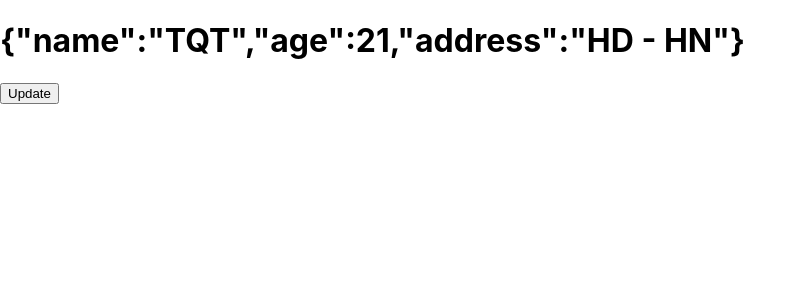
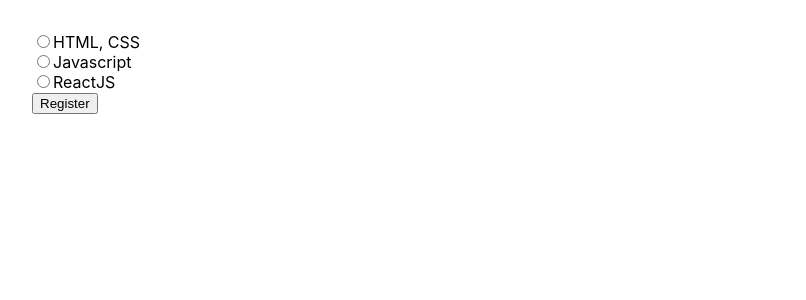
Before and after one commit to tungtq123/tiktok, a React (Create React App) app: page / in a window 1280 px wide. Shown: the top 300 px of the page, without its empty margins (0-806 px from the left). Built offline with nearby package versions, Linux system fonts and the light colour scheme.

Commit message:
update App.js index.js

```diff
--- a/src/App.js
+++ b/src/App.js
@@ -1,32 +1,117 @@
 import { useState } from 'react'
 
 
+// Ex 1:
+// function App() {
+
+// const [take, setTake] = useState('Chưa lấy phần thưởng')
+
+// const gifts = [
+//   "CPU 19",
+//   "RAM 32GB RGB",
+//   "RGB Keyboard"
+// ]
+
+// function takeGift () {
+//   setTake(gifts[Math.floor(Math.random() * 3)])
+// }
+
+// return(
+//   <div style={{padding: 32}}>
+//     <h1>{take}</h1>
+//     <button onClick={takeGift}>Lấy phần thưởng</button>
+//   </div>
+// )
+// }
+
+// Ex 2: (Two way binding)
+// function App() {
+//   const [name, setName] = useState('')
+
+//   console.log(name);
+
+
+//   return(
+//     <div style={{padding: 32}}>
+//       <input
+//         value={name}
+//         onChange={e => setName(e.target.value)}
+//       />
+//       <button onClick={() => setName('Nguyen Van BBB')}>Change</button>
+//     </div>
+//   )
+// }
+
+// Ex 3:
+// function App() {
+//   const [name, setName] = useState('')
+//   const [email, setEmail] = useState('')
+
+//   const handleSubmit = () => {
+//     // CALL API
+//     console.log({
+//       name,
+//       email
+//     })
+//   }
+
+//   return(
+//     <div style={{padding: 32}}>
+//       <input
+//         value={name}
+//         onChange={e => setName(e.target.value)}
+//       />
+//       <input
+//         value={email}
+//         onChange={e => setEmail(e.target.value)}
+//       />
+//       <button onClick={handleSubmit}>Register</button>
+//     </div>
+//   )
+// }
+
+// Ex 4:
+
+// Response from API
+const courses = [
+  {
+    id: 1,
+    name: 'HTML, CSS'
+  },
+  {
+    id: 2,
+    name: 'Javascript'
+  },
+  {
+    id: 3,
+    name: 'ReactJS'
+  }
+]
+
 function App() {
-  const [info, setInfo] = useState({
-    name: 'TQT',
-    age: 21,
-    address: 'HD - HN'
-  })
+  const [checked, setChecked] = useState()
 
-  function updateInfo() {
-   setInfo(
-    {
-      ...info,
-      bio: 'single'
-    }
-   )
+  console.log(checked)
+
+  const handleSubmit = () => {
+
   }
 
+  return (
+    <div style={{ padding: 32 }}>
+      {courses.map(course => (
+        <div key={course.id}>
+          <input
+            type="radio"
+            onChange={() => setChecked(course.id)}
+          />
+          {course.name}
+        </div>
+      ))}
 
-  return(
-    <div id='root'>
-      <h1>{JSON.stringify(info)}</h1>
-      <button onClick={updateInfo}>
-        Update
-      </button>
+      <button onClick={handleSubmit}>Register</button>
     </div>
   )
-
 }
 
 export default App;
--- a/src/index.js
+++ b/src/index.js
@@ -6,9 +6,9 @@
 
 const root = ReactDOM.createRoot(document.getElementById('root'));
 root.render(
-  <React.StrictMode>
+  // <React.StrictMode>
     <App />
-  </React.StrictMode>
+  // </React.StrictMode>
 );
 
 // If you want to start measuring performance in your app, pass a function
```
